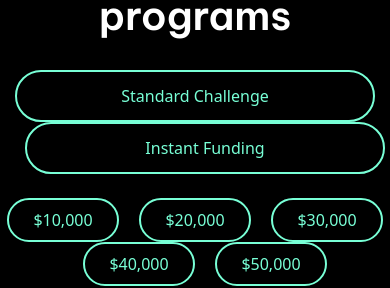
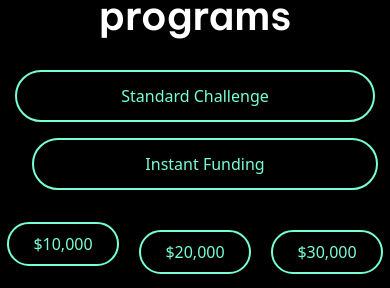
Before and after one commit to RakibHossen678/funding-programs, a React (Vite) app: page / in a window 390 px wide. Shown: the part 262-550 px from the top of the page. Built offline with nearby package versions, Linux system fonts and the light colour scheme; no server answers.

Commit message:
fixed some responsive related issue

```diff
--- /dev/null
+++ b/src/components/CheckoutSidebar.jsx
@@ -0,0 +1,11 @@
+
+
+const CheckoutSidebar = () => {
+  return (
+    <div>
+
+    </div>
+  );
+};
+
+export default CheckoutSidebar;
--- a/src/components/CheckoutTable.jsx
+++ b/src/components/CheckoutTable.jsx
@@ -77,7 +77,6 @@ const CheckoutPage = () => {
         "http://localhost:4000/payment",
         formData
       );
-      // Log the response to see the payment URL
       console.log("Response Data:", data);
     } catch (error) {
       console.error(
@@ -237,9 +236,7 @@ const CheckoutPage = () => {
           </form>
         </div>
 
-        {/* Order Summary and Payment */}
         <div className="space-y-8">
-          {/* Available Addons */}
           <div className="bg-[#050907] p-8 rounded-lg">
             <h2 className="text-xl font-semibold mb-4">Available Addons</h2>
             <div className="space-y-2">
@@ -292,7 +289,6 @@ const CheckoutPage = () => {
             </div>
           </div>
 
-          {/* Order Summary */}
           <div className="bg-[#050907] p-8 rounded-lg">
             <h2 className="text-xl font-semibold mb-4">Your Order</h2>
             <div className="space-y-2">
@@ -315,7 +311,6 @@ const CheckoutPage = () => {
             </div>
           </div>
 
-          {/* Payment Section */}
           <div className="bg-[#050907] p-8 rounded-lg">
             <h2 className="text-xl font-semibold mb-4 flex items-center space-x-2">
               <img src={tazapay} alt="" />
--- a/src/pages/Home.jsx
+++ b/src/pages/Home.jsx
@@ -27,7 +27,7 @@ const Home = () => {
       <h1 className="capitalized text-[40px] font-semibold  font-vietnam ">
         Pick Your funding programs
       </h1>
-      <div className="space-x-5 my-6 flex justify-center items-center flex-wrap">
+      <div className="space-x-5 space-y-4 lg:space-y-0 mx-3 lg:mx-0 my-6 flex justify-center items-center flex-wrap">
         <button
           onClick={() => setGetType("Standard Challenge")}
           className={`border-2 w-[360px] py-3 rounded-full text-[#78ffd6] border-[#78ffd6] ${
@@ -47,7 +47,7 @@ const Home = () => {
           Instant Funding
         </button>
       </div>
-      <div className="space-x-5 flex justify-center items-center flex-wrap">
+      <div className="space-x-5 space-y-4 lg:space-y-0 flex justify-center items-center flex-wrap">
         <button
           onClick={() => setPrice(100000)}
           className={`py-2 w-28 rounded-full text-[#78ffd6] border-[#78ffd6] ${
```
